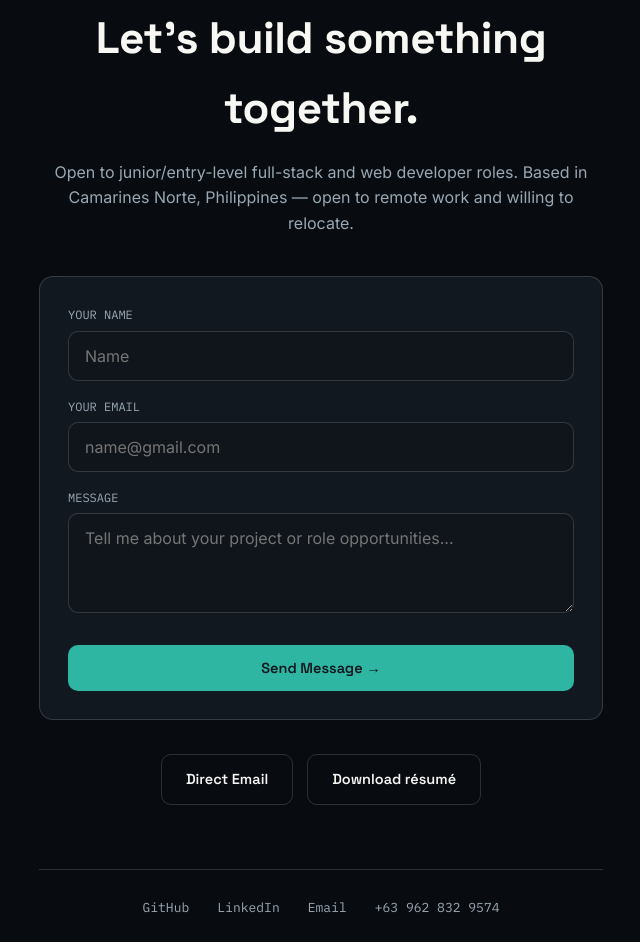
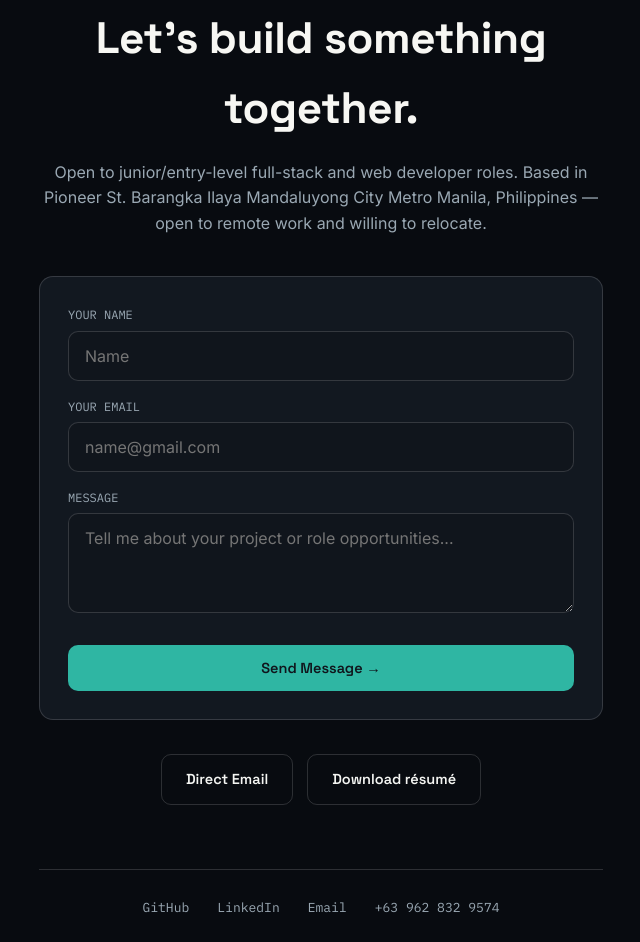
Before and after one commit to krizzaheartesperas/krizza-heart-esperas-portfolio, a website built with Vite: page index.html in a window 1280 px wide. Shown: the part 7242-8184 px from the top of the page, without its empty margins (319-959 px from the left). Built offline with nearby package versions, Linux system fonts and the light colour scheme.

Commit message:
updated location

```diff
--- a/index.html
+++ b/index.html
@@ -250,7 +250,7 @@
     <div class="wrap contact-inner">
       <div class="eyebrow">Contact</div>
       <h2>Let's build something together.</h2>
-      <p>Open to junior/entry-level full-stack and web developer roles. Based in Camarines Norte, Philippines — open to
+      <p>Open to junior/entry-level full-stack and web developer roles. Based in Pioneer St. Barangka Ilaya Mandaluyong City Metro Manila, Philippines — open to
         remote work and willing to relocate.</p>
 
       <!-- Interactive Contact Form -->
```
